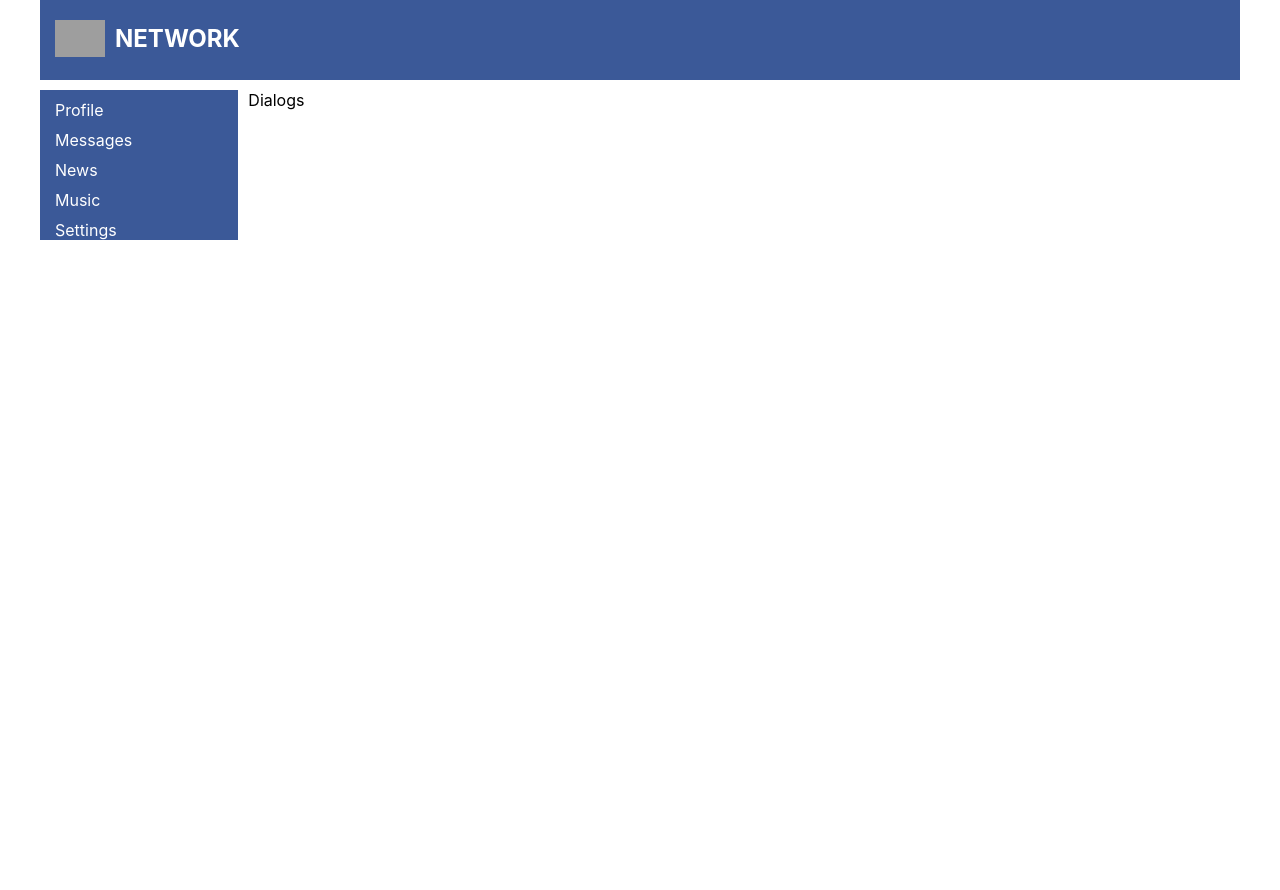
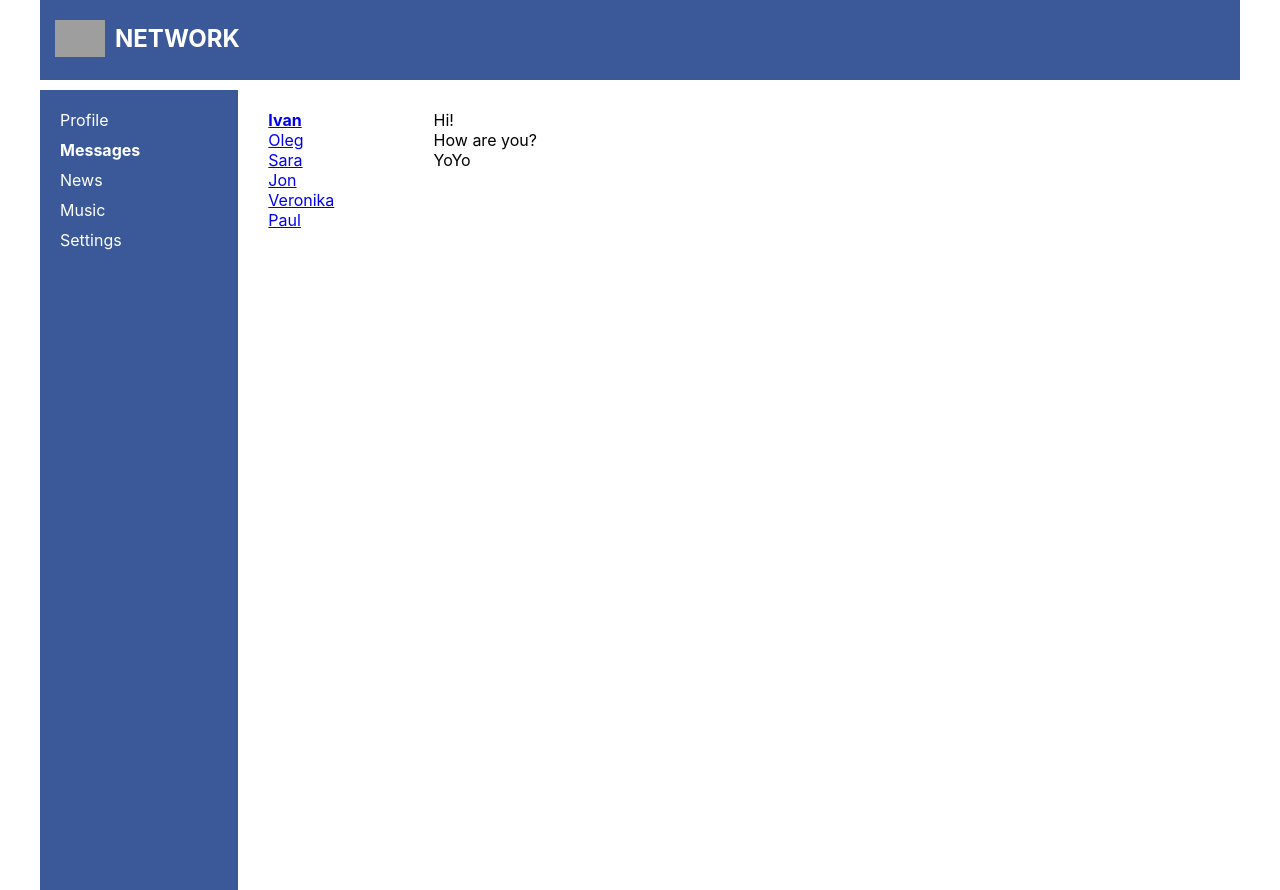
Before and after one commit to Bezniak/netWork, a React (Create React App) app: page /dialogs in a window 1280 px wide. Before the commit the page ends 800 px from the top, so only its background shows below. Built offline with nearby package versions, Linux system fonts and the light colour scheme; grey boxes are pictures that could not be loaded; the HTML template or start-up script is replaced by a standard one.

Commit message:
dev commit 22

```diff
--- a/src/App.css
+++ b/src/App.css
@@ -13,5 +13,6 @@
 }
 
 .app-wrapper-content {
-  grid-area: c;
+    grid-area: c;
+    height: 100vh;
 }
--- a/src/components/Dialogs/Dialogs.jsx
+++ b/src/components/Dialogs/Dialogs.jsx
@@ -1,11 +1,36 @@
 import React from 'react';
 import s from './Dialogs.module.css';
+import {NavLink} from "react-router-dom";
 
 
 const Dialogs = (props) => {
     return (
-        <div className={s.content}>
-            Dialogs
+        <div className={s.dialogs}>
+            <div className={s.dialogsItems}>
+                <div className={s.dialog + ' ' + s.active}>
+                    <NavLink to="/dialogs/1">Ivan</NavLink>
+                </div>
+                <div className={s.dialog}>
+                    <NavLink to="/dialogs/2">Oleg</NavLink>
+                </div>
+                <div className={s.dialog}>
+                    <NavLink to="/dialogs/3">Sara</NavLink>
+                </div>
+                <div className={s.dialog}>
+                    <NavLink to="/dialogs/4">Jon</NavLink>
+                </div>
+                <div className={s.dialog}>
+                    <NavLink to="/dialogs/5">Veronika</NavLink>
+                </div>
+                <div className={s.dialog}>
+                    <NavLink to="/dialogs/6">Paul</NavLink>
+                </div>
+            </div>
+            <div className={s.messages}>
+                <div className={s.message}>Hi!</div>
+                <div className={s.message}>How are you?</div>
+                <div className={s.message}>YoYo</div>
+            </div>
         </div>
     );
 };
--- a/src/components/Dialogs/Dialogs.module.css
+++ b/src/components/Dialogs/Dialogs.module.css
@@ -0,0 +1,24 @@
+.dialogs {
+    display: grid;
+    grid-template-columns: 2fr 10fr;
+}
+
+.dialogsItems {
+    padding: 20px;
+}
+.dialogsItems .active {
+    font-weight: bolder;
+}
+
+.dialog {
+
+}
+
+.messages {
+    padding: 20px;
+
+}
+
+.message {
+
+}
--- a/src/components/Navbar/Navbar.jsx
+++ b/src/components/Navbar/Navbar.jsx
@@ -1,24 +1,25 @@
 import React from 'react';
 import s from './Navbar.module.css';
+import {NavLink} from "react-router-dom";
 
 
 const Navbar = () => {
     return (
         <nav className={s.nav}>
             <div className={s.item}>
-                <a href="/profile">Profile</a>
+                <NavLink to="/profile" className={({isActive}) => (isActive ? s.active : s.item)}>Profile</NavLink>
             </div>
             <div className={s.item}>
-                <a href="/dialogs">Messages</a>
+                <NavLink to="/dialogs" className={({isActive}) => (isActive ? s.active : s.item)}>Messages</NavLink>
             </div>
             <div className={s.item}>
-                <a href="/news">News</a>
+                <NavLink to="/news" className={({isActive}) => (isActive ? s.active : s.item)}>News</NavLink>
             </div>
             <div className={s.item}>
-                <a href="/music">Music</a>
+                <NavLink to="/music" className={({isActive}) => (isActive ? s.active : s.item)}>Music</NavLink>
             </div>
             <div className={s.item}>
-                <a href="/settings">Settings</a>
+                <NavLink to="/settings" className={({isActive}) => (isActive ? s.active : s.item)}>Settings</NavLink>
             </div>
         </nav>
     );
--- a/src/components/Navbar/Navbar.module.css
+++ b/src/components/Navbar/Navbar.module.css
@@ -1,16 +1,19 @@
 .nav {
     grid-area: n;
+    padding: 20px;
     background-color: #3b5998;
 }
 
 .item {
     color: white;
-    margin-left: 15px;
-    margin-top: 10px;
+    margin-bottom: 10px;
+    text-decoration: none;
+
 }
 
-.item a {
+.item a.active {
+    font-weight: bolder;
+    color: white;
+    cursor: pointer;
     text-decoration: none;
-    color: white;
-
 }
```
Also changed, not shown: src/index.js (+4 -4 lines).
